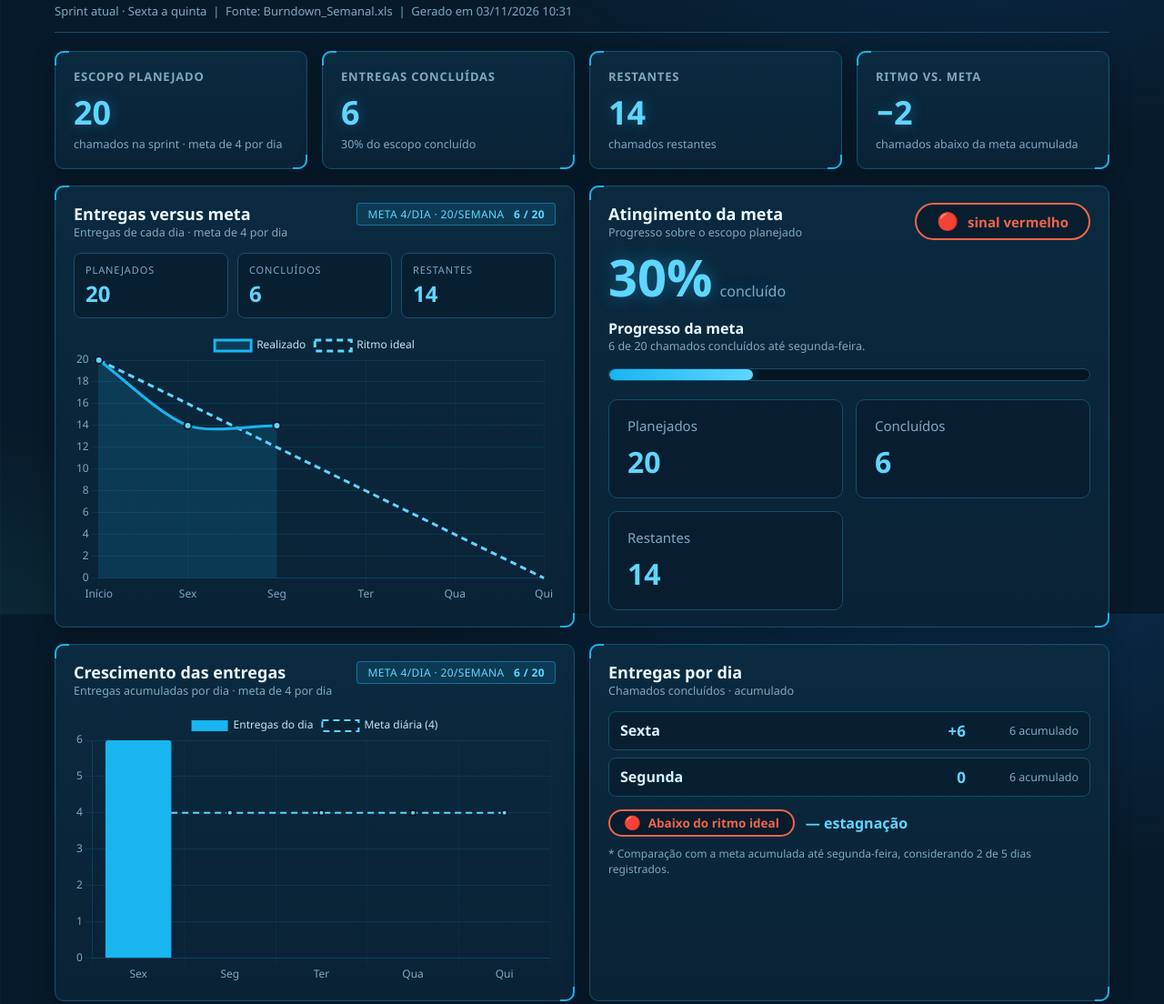
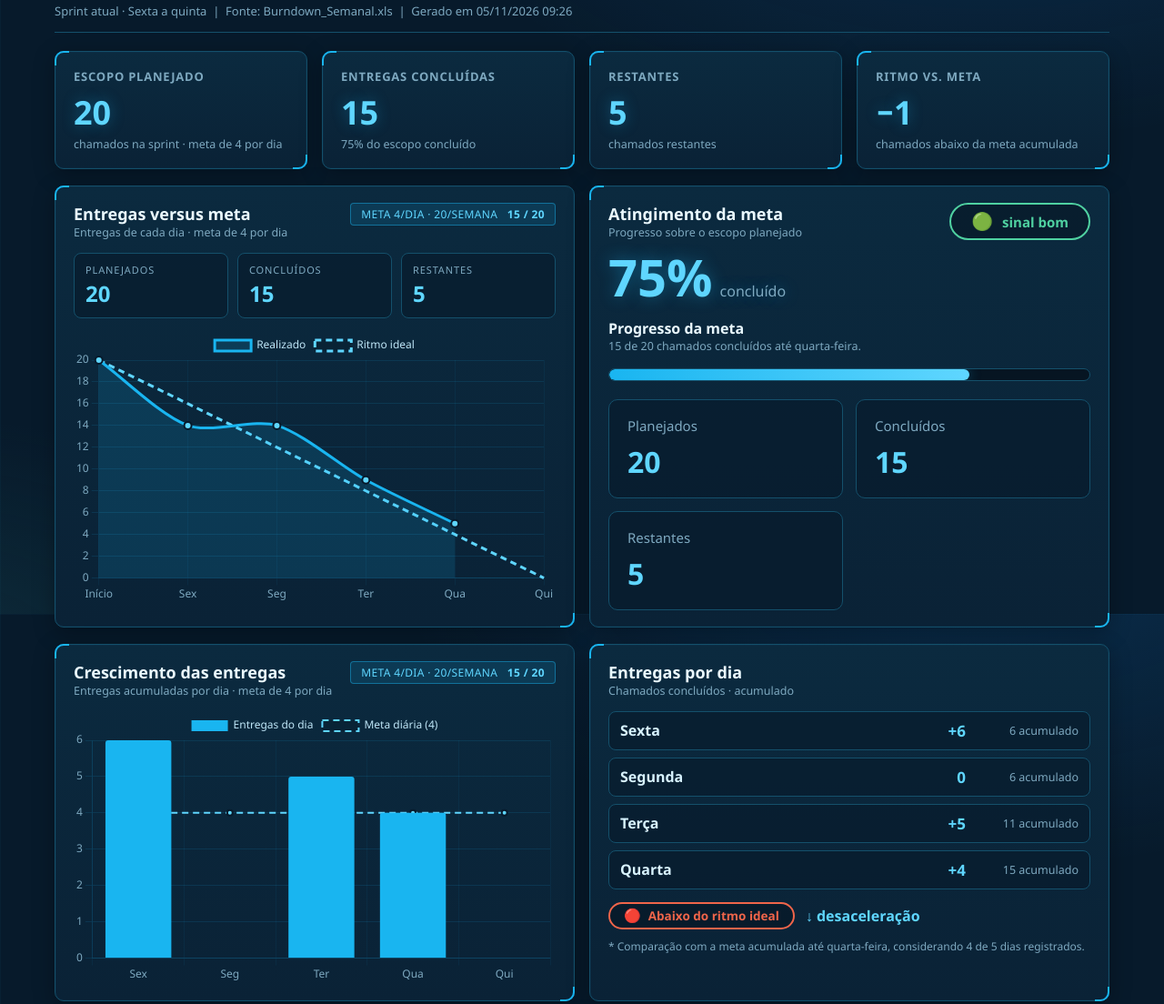
Before and after one commit to RaphahH/Burndown-n2, a plain HTML site: page BurnDownSemanal.html in a window 1280 px wide. Shown: the part 125-1229 px from the top of the page at 91% size. Drawn offline with nearby package versions, Linux system fonts and the light colour scheme.

Commit message:
Add files via upload

```diff
--- a/BurnDownSemanal.html
+++ b/BurnDownSemanal.html
@@ -56,7 +56,7 @@
   .big{font-size:56px;font-weight:700;color:var(--cyan-lt);text-shadow:0 0 18px rgba(25,181,240,.4);line-height:1.1;margin-top:10px}
   .big small{font-size:16px;color:var(--muted);font-weight:500;margin-left:8px}
   .bar{height:14px;margin-top:16px;border:1px solid var(--line);border-radius:999px;background:#061522;overflow:hidden}
-  .bar > div{height:100%;width:30.00%;min-width:2px;border-radius:inherit;background:linear-gradient(90deg,var(--cyan),var(--cyan-lt));box-shadow:var(--glow)}
+  .bar > div{height:100%;width:75.00%;min-width:2px;border-radius:inherit;background:linear-gradient(90deg,var(--cyan),var(--cyan-lt));box-shadow:var(--glow)}
   .days{display:grid;gap:8px;margin-top:14px}
   .day{display:grid;grid-template-columns:1fr auto auto;gap:14px;align-items:center;padding:9px 12px;border:1px solid var(--line);border-radius:8px;background:rgba(7,26,43,.6)}
   .day-name{font-weight:600}
@@ -82,24 +82,24 @@
   <div class="eyebrow">Service desk analytics</div>
   <h1>Visão geral da sprint</h1>
   <p class="sub">Acompanhamento de entregas e meta semanal.</p>
-  <div class="meta">Sprint atual · Sexta a quinta &nbsp;|&nbsp; Fonte: Burndown_Semanal.xls &nbsp;|&nbsp; Gerado em 03/11/2026 10:31</div>
+  <div class="meta">Sprint atual · Sexta a quinta &nbsp;|&nbsp; Fonte: Burndown_Semanal.xls &nbsp;|&nbsp; Gerado em 05/11/2026 09:26</div>
 
   <div class="grid kpis">
     <div class="card"><h3>Escopo planejado</h3><div class="kpi">20</div><div class="note">chamados na sprint · meta de 4 por dia</div></div>
-    <div class="card"><h3>Entregas concluídas</h3><div class="kpi">6</div><div class="note">30% do escopo concluído</div></div>
-    <div class="card"><h3>Restantes</h3><div class="kpi">14</div><div class="note">chamados restantes</div></div>
-    <div class="card"><h3>Ritmo vs. meta</h3><div class="kpi">−2</div><div class="note">chamados abaixo da meta acumulada</div></div>
+    <div class="card"><h3>Entregas concluídas</h3><div class="kpi">15</div><div class="note">75% do escopo concluído</div></div>
+    <div class="card"><h3>Restantes</h3><div class="kpi">5</div><div class="note">chamados restantes</div></div>
+    <div class="card"><h3>Ritmo vs. meta</h3><div class="kpi">−1</div><div class="note">chamados abaixo da meta acumulada</div></div>
   </div>
 
   <div class="grid two">
     <div class="card">
       <div class="head"><div><h2>Entregas versus meta</h2>
         <div class="note">Entregas de cada dia · meta de 4 por dia</div></div>
-        <span class="chip">Meta 4/dia · 20/semana &nbsp; <b>6 / 20</b></span></div>
+        <span class="chip">Meta 4/dia · 20/semana &nbsp; <b>15 / 20</b></span></div>
       <div class="stats">
         <div class="stat"><div class="lbl">Planejados</div><strong>20</strong></div>
-        <div class="stat"><div class="lbl">Concluídos</div><strong>6</strong></div>
-        <div class="stat"><div class="lbl">Restantes</div><strong>14</strong></div>
+        <div class="stat"><div class="lbl">Concluídos</div><strong>15</strong></div>
+        <div class="stat"><div class="lbl">Restantes</div><strong>5</strong></div>
       </div>
       <div class="chartbox"><canvas id="c_burn"></canvas></div>
     </div>
@@ -108,16 +108,16 @@
       <div class="head">
         <div><h2>Atingimento da meta</h2>
           <div class="note">Progresso sobre o escopo planejado</div></div>
-        <span class="pill lg red" title="6 entregues de 8 esperados até aqui (75% da meta acumulada)"><span class="ico">🔴</span>sinal vermelho</span>
+        <span class="pill lg green" title="15 entregues de 16 esperados até aqui (94% da meta acumulada)"><span class="ico">🟢</span>sinal bom</span>
       </div>
-      <div class="big">30%<small>concluído</small></div>
+      <div class="big">75%<small>concluído</small></div>
       <div style="margin-top:14px"><strong style="color:#eaf9ff">Progresso da meta</strong></div>
-      <div class="note">6 de 20 chamados concluídos até segunda-feira.</div>
+      <div class="note">15 de 20 chamados concluídos até quarta-feira.</div>
       <div class="bar"><div></div></div>
       <div class="stats dois">
         <div class="stat"><div class="lbl">Planejados</div><strong>20</strong></div>
-        <div class="stat"><div class="lbl">Concluídos</div><strong>6</strong></div>
-        <div class="stat"><div class="lbl">Restantes</div><strong>14</strong></div>
+        <div class="stat"><div class="lbl">Concluídos</div><strong>15</strong></div>
+        <div class="stat"><div class="lbl">Restantes</div><strong>5</strong></div>
       </div>
     </div>
   </div>
@@ -126,7 +126,7 @@
     <div class="card">
       <div class="head"><div><h2>Crescimento das entregas</h2>
         <div class="note">Entregas acumuladas por dia · meta de 4 por dia</div></div>
-        <span class="chip">Meta 4/dia · 20/semana &nbsp; <b>6 / 20</b></span></div>
+        <span class="chip">Meta 4/dia · 20/semana &nbsp; <b>15 / 20</b></span></div>
       <div class="chartbox"><canvas id="c_ent"></canvas></div>
     </div>
 
@@ -136,9 +136,11 @@
       <div class="days">
 <div class="day"><div><span class="day-name">Sexta</span></div><div class="day-val">+6</div><div class="day-acc">6 acumulado</div></div>
 <div class="day"><div><span class="day-name">Segunda</span></div><div class="day-val">0</div><div class="day-acc">6 acumulado</div></div>
+<div class="day"><div><span class="day-name">Terça</span></div><div class="day-val">+5</div><div class="day-acc">11 acumulado</div></div>
+<div class="day"><div><span class="day-name">Quarta</span></div><div class="day-val">+4</div><div class="day-acc">15 acumulado</div></div>
       </div>
-      <div class="ritmo"><span class="pill red"><span class="ico">🔴</span>Abaixo do ritmo ideal</span> <span class="tend">— estagnação</span></div>
-      <div class="foot-note">* Comparação com a meta acumulada até segunda-feira, considerando 2 de 5 dias registrados.</div>
+      <div class="ritmo"><span class="pill red"><span class="ico">🔴</span>Abaixo do ritmo ideal</span> <span class="tend">↓ desaceleração</span></div>
+      <div class="foot-note">* Comparação com a meta acumulada até quarta-feira, considerando 4 de 5 dias registrados.</div>
     </div>
   </div>
 
@@ -149,6 +151,8 @@
       <tbody>
 <tr><td>Sexta</td><td>6</td><td>6</td><td>14</td></tr>
 <tr><td>Segunda</td><td>0</td><td>6</td><td>14</td></tr>
+<tr><td>Terça</td><td>5</td><td>11</td><td>9</td></tr>
+<tr><td>Quarta</td><td>4</td><td>15</td><td>5</td></tr>
       </tbody>
     </table>
   </div>
@@ -157,7 +161,7 @@
 </div>
 
 <script>
-const D = {"labels": ["Início", "Sex", "Seg", "Ter", "Qua", "Qui"], "restante": [20.0, 14.0, 14.0, null, null, null], "idealRestante": [20.0, 16.0, 12.0, 8.0, 4.0, 0.0], "labelsDia": ["Sex", "Seg", "Ter", "Qua", "Qui"], "entregasDia": [6.0, 0, null, null, null], "metaDia": [4.0, 4.0, 4.0, 4.0, 4.0], "metaLabel": "Meta diária (4)"};
+const D = {"labels": ["Início", "Sex", "Seg", "Ter", "Qua", "Qui"], "restante": [20.0, 14.0, 14.0, 9.0, 5.0, null], "idealRestante": [20.0, 16.0, 12.0, 8.0, 4.0, 0.0], "labelsDia": ["Sex", "Seg", "Ter", "Qua", "Qui"], "entregasDia": [6.0, 0, 5.0, 4.0, null], "metaDia": [4.0, 4.0, 4.0, 4.0, 4.0], "metaLabel": "Meta diária (4)"};
 const C = {cyan:'#19b5f0', cyanLt:'#5fd6ff', grid:'rgba(25,181,240,.12)', text:'#7ea9c0'};
 
 Chart.defaults.color = C.text;
```
